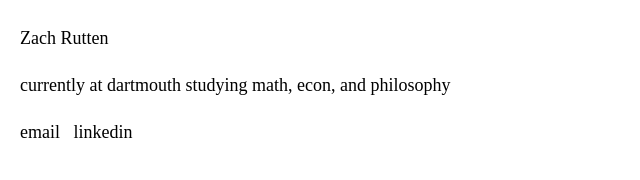
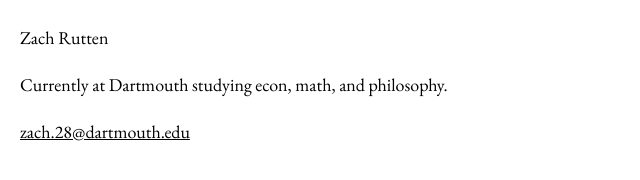
Before and after one commit to ZachMiles11/zachrutten.github.io, a plain HTML site: page index.html in a window 1280 px wide. Shown: the whole page, without its empty margins (0-640 px from the left). Drawn offline with nearby package versions, Linux system fonts and the light colour scheme.

Commit message:
A little reworking

```diff
--- a/index.html
+++ b/index.html
@@ -3,12 +3,17 @@
   <head>
     <meta charset="utf-8">
     <title>Zach Rutten</title>
+
+    <link rel="preconnect" href="https://fonts.googleapis.com">
+    <link rel="preconnect" href="https://fonts.gstatic.com" crossorigin>
+    <link href="https://fonts.googleapis.com/css2?family=EB+Garamond:ital,wght@0,400;0,500;1,400&display=swap" rel="stylesheet">
+
     <style>
       body {
         margin: 24px 0;
         max-width: 700px;
         padding: 0 20px;
-        font-family: "Times New Roman", Times, serif;
+        font-family: "EB Garamond", Garamond, "Times New Roman", serif;
         font-size: 18px;
         line-height: 1.6;
         color: #000;
@@ -16,7 +21,7 @@
       }
       a {
         color: inherit;
-        text-decoration: none;
+        text-decoration:;
       }
     </style>
   </head>
@@ -24,12 +29,11 @@
     <p>Zach Rutten</p>
 
     <p>
-      currently at dartmouth studying math, econ, and philosophy
+      Currently at Dartmouth studying econ, math, and philosophy.
     </p>
 
     <p>
-      <a href="mailto:zach.28@dartmouth.edu">email</a>&nbsp;&nbsp;
-      <a href="https://www.linkedin.com/in/zachrutten/">linkedin</a>
+      <a href="mailto:zach.28@dartmouth.edu">zach.28@dartmouth.edu</a>&nbsp;&nbsp;
     </p>
   </body>
 </html>
```
